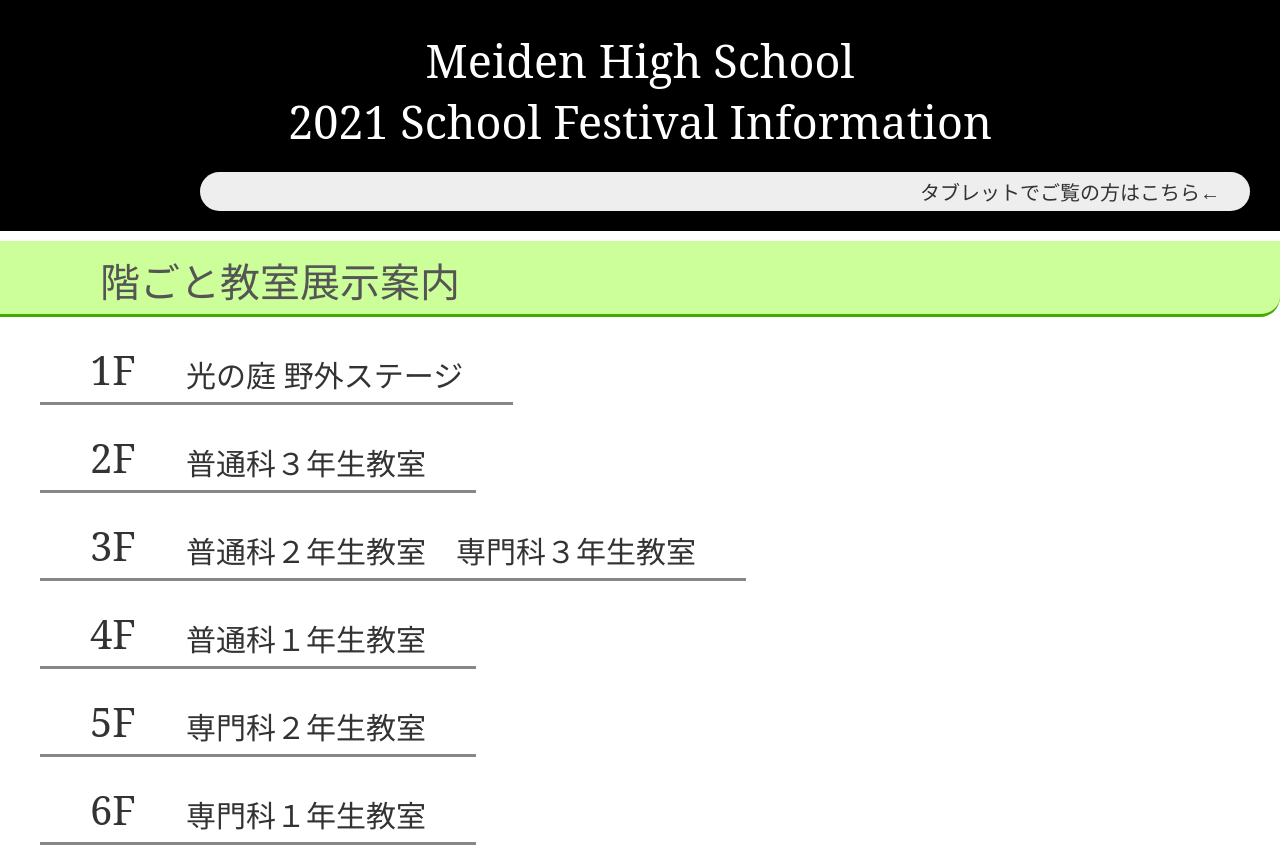
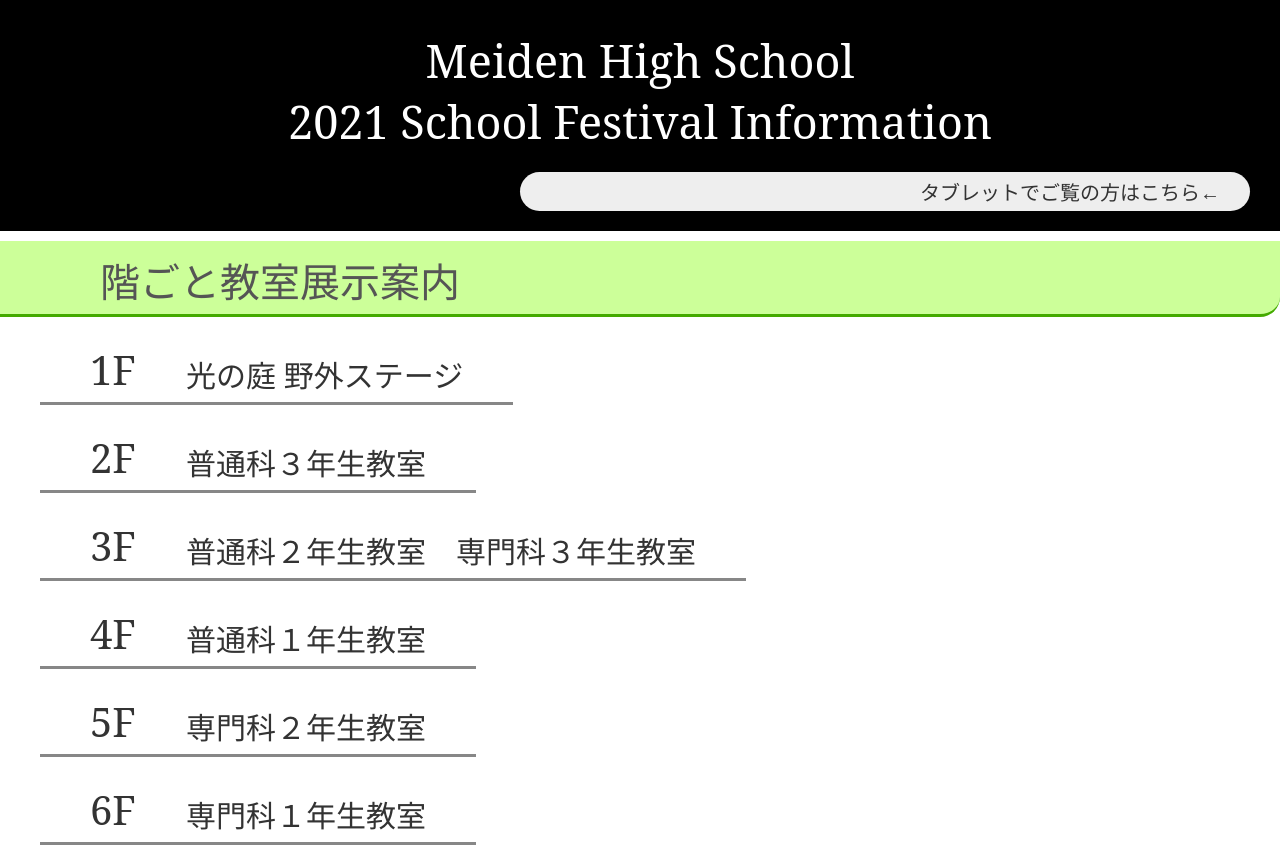
Before and after one commit to kahonami/kahonami.github.io, a plain HTML site: page indexs.html in a window 1280 px wide. Shown: the top 848 px of the page. Drawn offline with Linux system fonts and the light colour scheme.

Commit message:
Update indexs.css

```diff
--- a/indexs.css
+++ b/indexs.css
@@ -29,7 +29,7 @@ body {
 
 .link {
 	display: block;
-	margin: 20px 30px 0px 200px;
+	margin: 20px 30px 0px 520px;
 	padding: 5px 30px 5px 0px;
 	text-align: end;
 	background-color: #eee;
```
